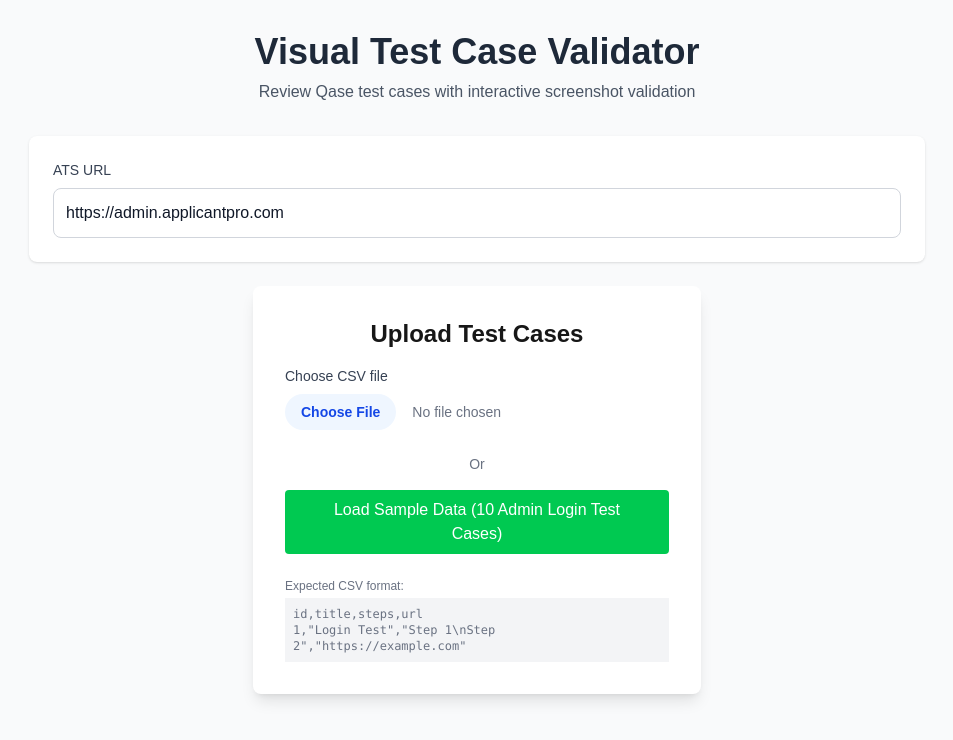
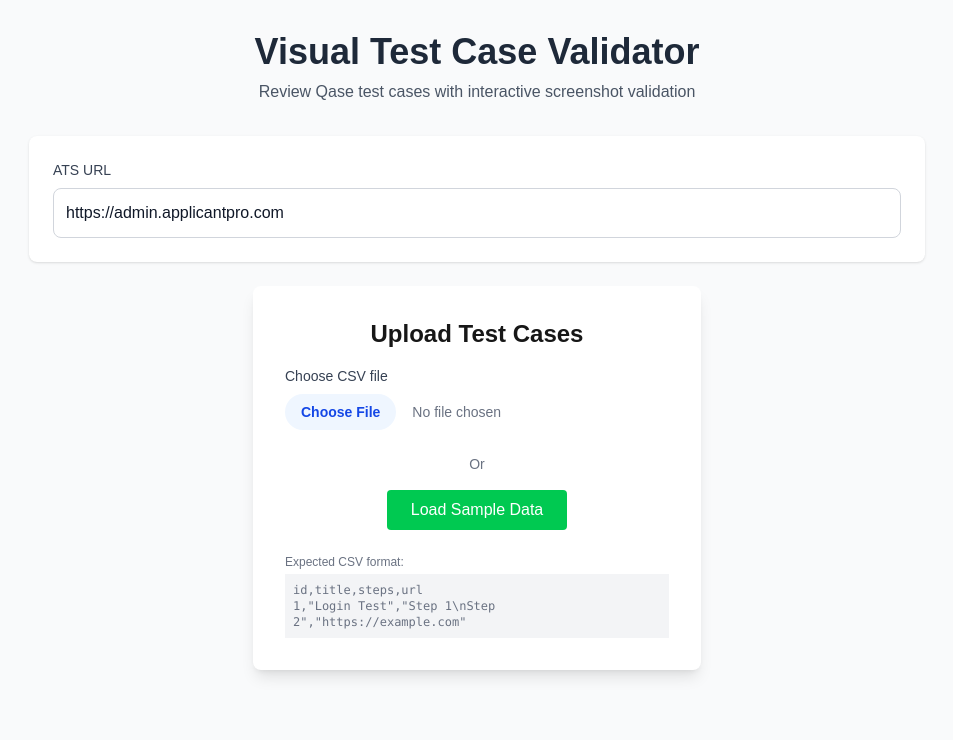
Before and after one commit to GavinBenson/visual-test-validator, a Next.js app: page / in a window 1280 px wide. Shown: the top 740 px of the page, without its empty margins (163-1116 px from the left). Built offline with nearby package versions, Linux system fonts and the light colour scheme.

Commit message:
return to old button size

```diff
--- a/src/components/FileUpload.tsx
+++ b/src/components/FileUpload.tsx
@@ -200,7 +200,7 @@ export default function FileUpload({ onTestCasesUploaded }: FileUploadProps) {
                         onClick={loadSampleData}
                         className="bg-green-500 text-white px-6 py-2 rounded hover:bg-green-600"
                     >
-                        Load Sample Data (10 Admin Login Test Cases)
+                        Load Sample Data
                     </button>
                 </div>
 
```
